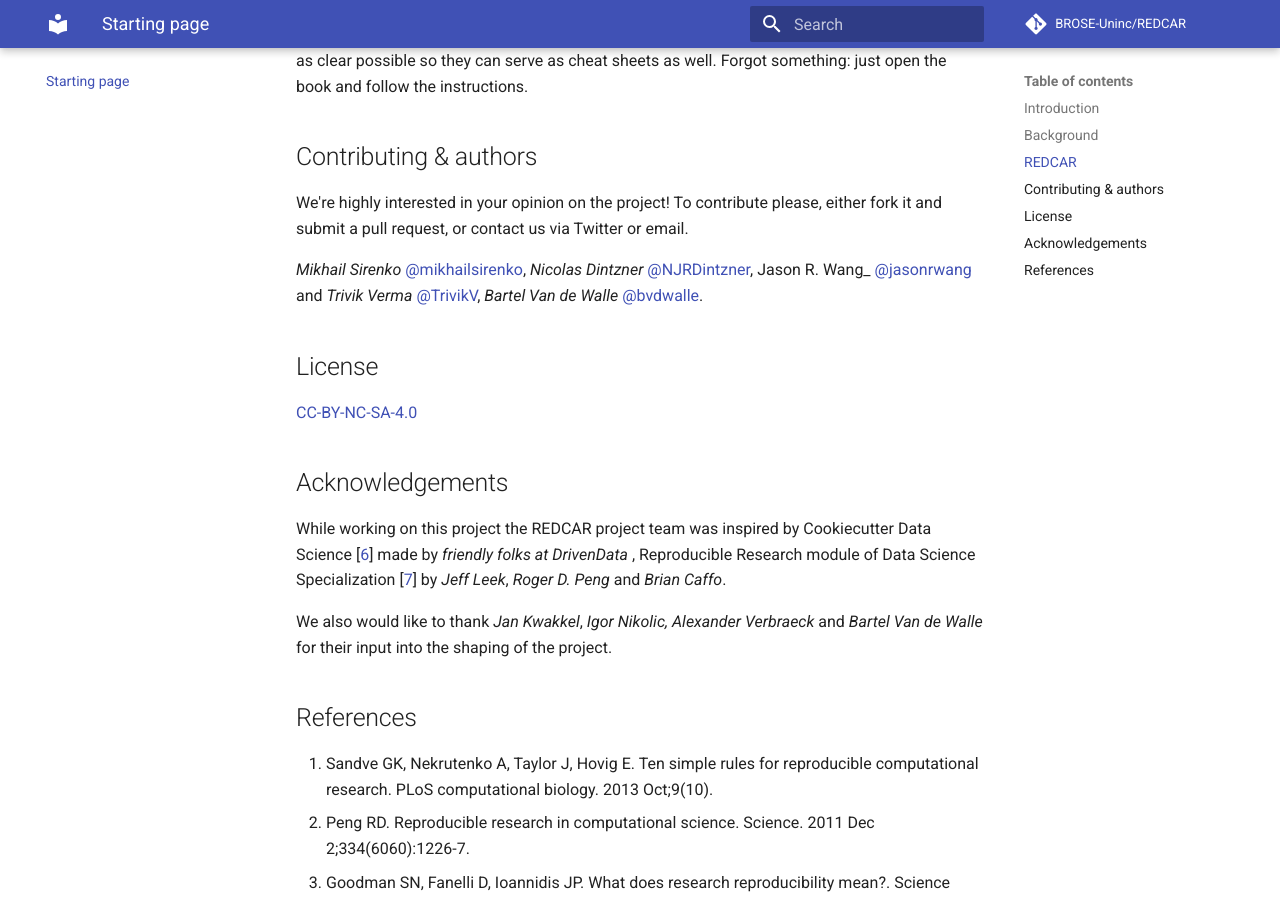
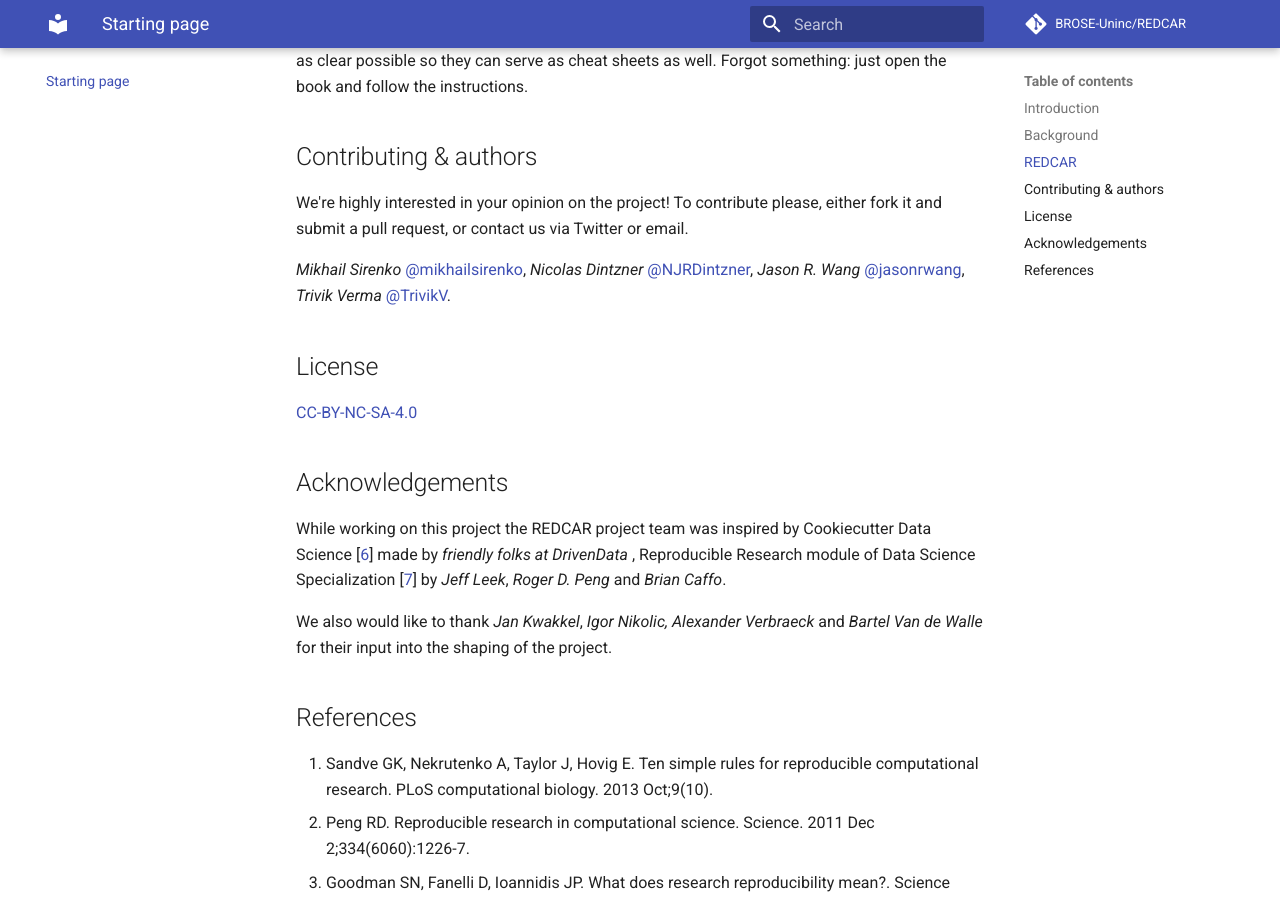
Before and after one commit to BROSE-Uninc/REDCAR, an MkDocs documentation site: the page built from docs/index.md, in a window 1280 px wide and 900 px high, scrolled down 2254 px. Built offline with MkDocs 1.6.1 and Material for MkDocs 9.7.7, drawn with Linux system fonts in a browser that asks for light colours; comment, search, counter and statistics services are not loaded.

Commit message:
Fix typos

```diff
--- a/docs/index.md
+++ b/docs/index.md
@@ -68,7 +68,7 @@ That's it! All set now.
 
 We're highly interested in your opinion on the project! To contribute please, either fork it and submit a pull request, or contact us via Twitter or email.
 
-_Mikhail Sirenko_ [@mikhailsirenko](https://twitter.com/mikhailsirenko), _Nicolas Dintzner_ [@NJRDintzner](https://twitter.com/njrdintzner), Jason R. Wang_ [@jasonrwang](https://twitter.com/jasonrwang) and _Trivik Verma_ [@TrivikV](https://twitter.com/TrivikV), _Bartel Van de Walle_ [@bvdwalle](https://twitter.com/bvdwalle).
+_Mikhail Sirenko_ [@mikhailsirenko](https://twitter.com/mikhailsirenko), _Nicolas Dintzner_ [@NJRDintzner](https://twitter.com/njrdintzner), _Jason R. Wang_ [@jasonrwang](https://twitter.com/jasonrwang), _Trivik Verma_ [@TrivikV](https://twitter.com/TrivikV).
 
 ## License
 
```
